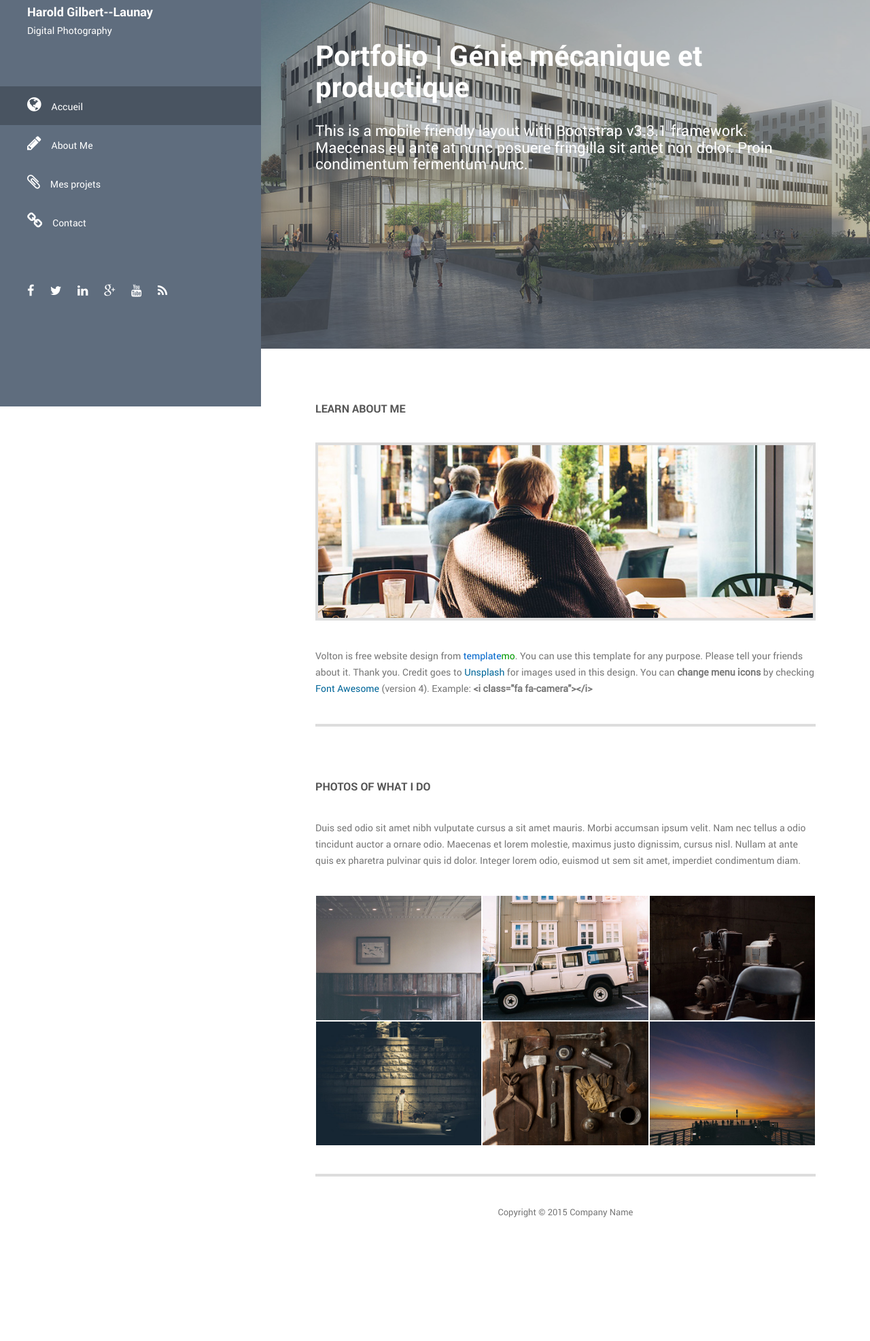
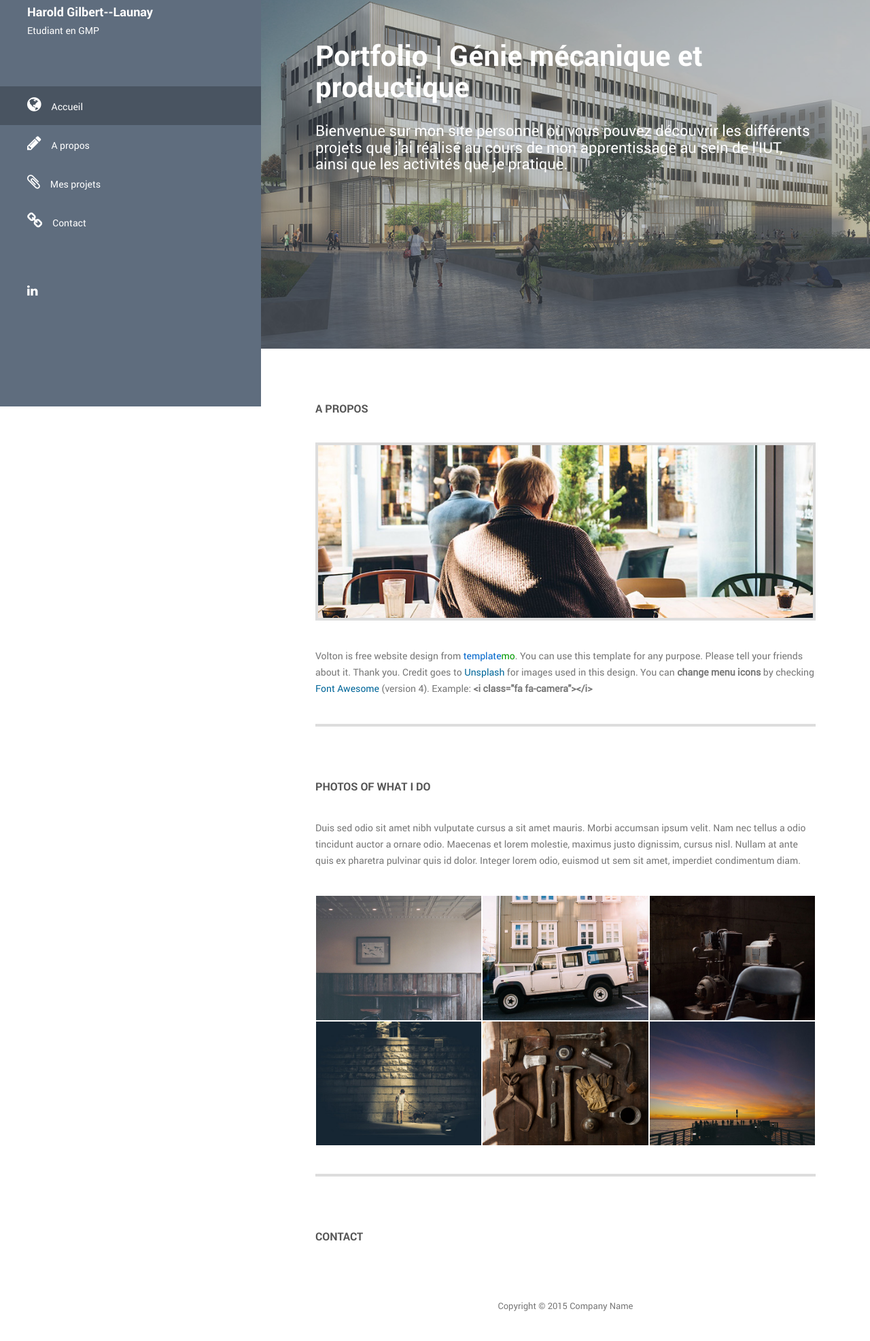
Before and after one commit to HaroldGL/haroldgl.github.io, a plain HTML site: page index.html in a window 1280 px wide. Shown: the part 202-2175 px from the top of the page at 68% size. Before the commit the page ends 2037 px from the top, so only its background shows below. Drawn offline with Linux system fonts and the light colour scheme.

Commit message:
Plus perso

```diff
--- a/index.html
+++ b/index.html
@@ -26,7 +26,7 @@
                                 <img src="img/profile.jpg" alt="Harold">
                             </div>
                             <div class="profile-content">
-                                <h3 class="profile-title">Harol Gilbert--Launay</h3>
+                                <h3 class="profile-title">Harold Gilbert--Launay</h3>
                                 <p class="profile-description">Etudiant en GMP</p>
                             </div>
                         </div>
@@ -35,10 +35,10 @@
                 <a href="#" class="toggle-menu"><i class="fa fa-bars"></i></a>
                 <div class="main-navigation responsive-menu">
                     <ul class="navigation">
-                        <li><a href="#top"><i class="fa fa-home"></i>Home</a></li>
-                        <li><a href="#about"><i class="fa fa-user"></i>About Me</a></li>
-                        <li><a href="#projects"><i class="fa fa-newspaper-o"></i>My Gallery</a></li>
-                        <li><a href="#contact"><i class="fa fa-envelope"></i>Contact Me</a></li>
+                        <li><a href="#top"><i class="fa fa-home"></i>Accueil</a></li>
+                        <li><a href="#about"><i class="fa fa-user"></i>A propos</a></li>
+                        <li><a href="#projects"><i class="fa fa-newspaper-o"></i>Mes projets</a></li>
+                        <li><a href="#contact"><i class="fa fa-envelope"></i>Contact</a></li>
                     </ul>
                 </div>
             </div>
@@ -51,24 +51,20 @@
                     <img src="img/profile.jpg" alt="Volton">
                 </div>
                 <h3 class="profile-title">Harold Gilbert--Launay</h3>
-                <p class="profile-description">Digital Photography</p>
+                <p class="profile-description">Etudiant en GMP</p>
             </div> <!-- top-section -->
             <div class="main-navigation">
                 <ul class="navigation">
                     <li><a href="#top"><i class="fa fa-globe"></i>Accueil</a></li>
-                    <li><a href="#about"><i class="fa fa-pencil"></i>About Me</a></li>
+                    <li><a href="#about"><i class="fa fa-pencil"></i>A propos</a></li>
                     <li><a href="#projects"><i class="fa fa-paperclip"></i>Mes projets</a></li>
                     <li><a href="#contact"><i class="fa fa-link"></i>Contact</a></li>
                 </ul>
             </div> <!-- .main-navigation -->
             <div class="social-icons">
                 <ul>
-                    <li><a href="#"><i class="fa fa-facebook"></i></a></li>
-                    <li><a href="#"><i class="fa fa-twitter"></i></a></li>
-                    <li><a href="#"><i class="fa fa-linkedin"></i></a></li>
-                    <li><a href="#"><i class="fa fa-google-plus"></i></a></li>
-                    <li><a href="#"><i class="fa fa-youtube"></i></a></li>
-                    <li><a href="#"><i class="fa fa-rss"></i></a></li>
+                    <li><a href="https://www.linkedin.com/in/harold-gilbert-launay/"><i class="fa fa-linkedin"></i></a></li>
+                    <li><a href="mailto : ha.gilbertlaunay973@gmail.com"><i class="fa fa-enveloppe"></i></a></li>
                 </ul>
             </div> <!-- .social-icons -->
         </div> <!-- .sidebar-menu -->
@@ -78,7 +74,7 @@
             <div class="banner-overlay"></div>
             <div class="welcome-text">
                 <h2>Portfolio | Génie mécanique et productique</h2>
-                <h5>This is a mobile friendly layout with Bootstrap v3.3.1 framework. Maecenas eu ante at nunc posuere fringilla sit amet non dolor. Proin condimentum fermentum nunc.</h5>
+                <h5>Bienvenue sur mon site personnel où vous pouvez découvrir les différents projets que j'ai réalisé au cours de mon apprentissage au sein de l'IUT, ainsi que les activités que je pratique.</h5>
             </div>
         </div>
 
@@ -92,7 +88,7 @@
                     <div class="page-section" id="about">
                     <div class="row">
                         <div class="col-md-12">
-                            <h4 class="widget-title">Learn About Me</h4>
+                            <h4 class="widget-title">A propos</h4>
                             <div class="about-image">
                                 <img src="img/8.jpg" alt="about me">
                             </div>
@@ -181,6 +177,15 @@
                     </div>
                     <hr>
 
+
+                    <!-- ABOUT -->
+                    <div class="page-section" id="contact">
+                    <div class="row">
+                        <div class="col-md-12">
+                            <h4 class="widget-title">Contact</h4>
+                        </div>
+                    </div>
+                    </div>
                     <div class="row" id="footer">
                         <div class="col-md-12 text-center">
                             <p class="copyright-text">Copyright &copy; 2015 Company Name</p>
```
